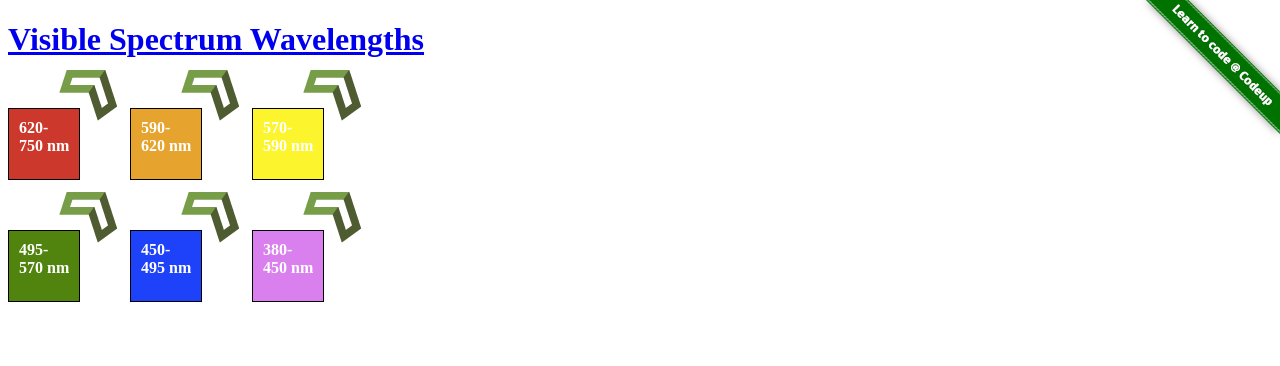
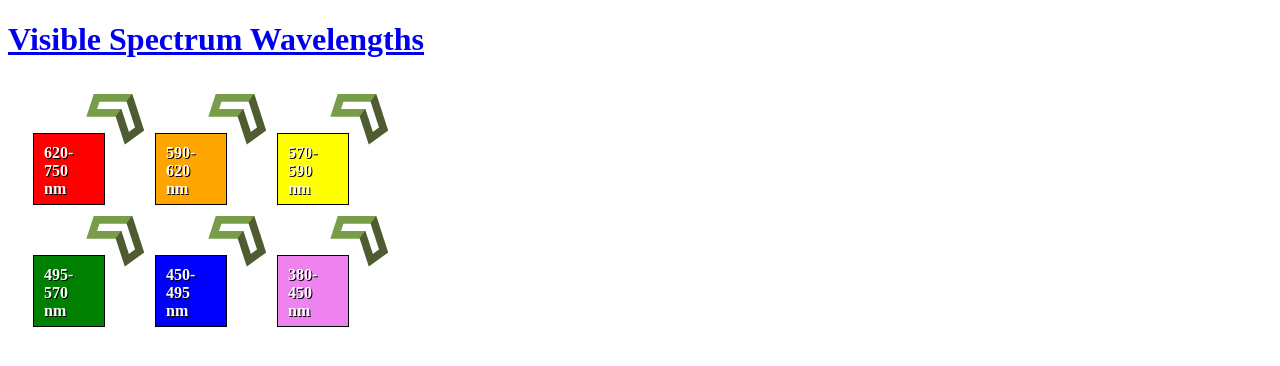
Before and after one commit to CodeupClassroom/teddy-web-exercises, a plain HTML site: page css_positioning.html in a window 1280 px wide. Drawn offline with Linux system fonts and the light colour scheme.

Commit message:
Add demo code and solutions for positioning

```diff
--- a/css/positioning.css
+++ b/css/positioning.css
@@ -1,51 +1,44 @@
 h1 {
-    color: purple;
-    text-decoration: underline;
-    margin-bottom: 0;
+    margin-bottom: 50px;
 }
-.box img {
-    position: relative;
-    bottom: 85px;
-    left: 40px;
-}
-.ribbon {
-    float: right;
-    padding: 0;
-    margin: 0;
-    position: relative;
-    bottom: 21px;
-    left: 8px;
-}
+
 .box {
+    margin-bottom: 10px;
+    border: 1px solid #000;
     width: 50px;
     height: 50px;
     padding: 10px;
-    border: 1px solid black;
-    color: white;
     font-weight: bold;
-    float:left;
-    margin-right: 50px;
-    margin-top: 50px;
+    text-shadow: 1px 1px #000;
+    color: #fff;
+    margin: 25px;
+    float: left;
+    position: relative;
 }
-.stay {
-    white-space: nowrap;
+
+.box>img{
+    position: absolute;
+    top: -40px;
+    right: -40px
 }
-.red {
-    background-color: #CC392C;
+
+#red-box {
+    background-color: red;
 }
-.orange {
-    background-color: #E6A32D;
+
+#orange-box {
+    background-color: orange;
 }
-.yellow {
-    background-color: #FCF52D;
+#yellow-box {
+    background-color: yellow;
 }
-.green {
-    background-color: #50840E;
+#green-box {
+    background-color: green;
     clear: left;
 }
-.blue {
-    background-color: #1E42FA;
+#blue-box {
+    background-color: blue;
 }
-.purple {
-    background-color: #DA80EE;
+#violet-box {
+    background-color: violet;
 }
--- a/css_positioning.html
+++ b/css_positioning.html
@@ -7,40 +7,36 @@
 </head>
 <body>
 
-<img class="ribbon" src="img/codeup-ribbon.png">
+    <h1>
+        <a href="https://en.wikipedia.org/wiki/Visible_spectrum">
+            Visible Spectrum Wavelengths
+        </a>
+    </h1>
 
-<h1><a href="https://en.wikipedia.org/wiki/Visible_spectrum" target="_blank">Visible Spectrum Wavelengths</a></h1>
-
-<div class="box red">
-    620-75<span class="stay">0 nm</span>
-    <img src="img/codeup-arrow.png">
+    <div class="box" id="red-box">
+        620-750 nm
+        <img src="img/codeup-arrow.png" alt="codeup arrow">
     </div>
 
-<div class="box orange">
-    590-62<span class="stay">0 nm</span>
-    <img src="./img/codeup-arrow.png">
+    <div class="box" id="orange-box">
+        590-620 nm
+        <img src="img/codeup-arrow.png" alt="codeup arrow">
     </div>
-
-<div class="box yellow">
-    570-59<span class="stay">0 nm</span>
-    <img src="img/codeup-arrow.png">
+    <div class="box" id="yellow-box">
+        570-590 nm
+        <img src="img/codeup-arrow.png" alt="codeup arrow">
     </div>
-
-<div class="box green">
-    495-57<span class="stay">0 nm</span>
-    <img src="img/codeup-arrow.png">
+    <div class="box" id="green-box">
+        495-570 nm
+        <img src="img/codeup-arrow.png" alt="codeup arrow">
     </div>
-
-<div class="box blue">
-    450-49<span class="stay">5 nm</span>
-    <img src="img/codeup-arrow.png">
+    <div class="box" id="blue-box">450-495 nm
+        <img src="img/codeup-arrow.png" alt="codeup arrow">
     </div>
-
-<div class="box purple">
-    380-45<span class="stay">0 nm</span>
-    <img src="img/codeup-arrow.png">
+    <div class="box" id="violet-box">
+        380-450 nm
+        <img src="img/codeup-arrow.png" alt="codeup arrow">
     </div>
-
 
 </body>
 </html>
```
Also changed, not shown: absolute_relative_example.html (added, +16 -0 lines), nth-child-demo.html (deleted, +0 -20 lines), nth-child-example.html (added, +27 -0 lines). Lines whose indentation alone changed are shown as unchanged.
